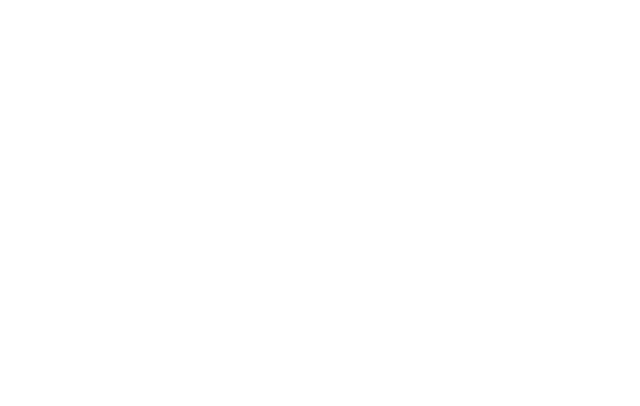
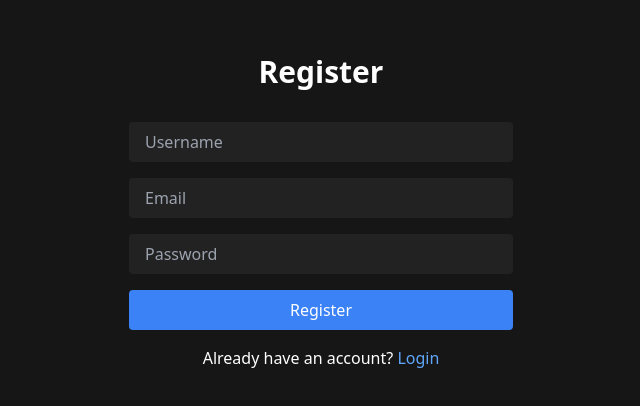
Before and after one commit to Pum2A/Foodify, a Next.js app: page /register in a window 1280 px wide. Shown: the part 188-594 px from the top of the page, without its empty margins (319-959 px from the left). Built offline with nearby package versions, Linux system fonts and the light colour scheme.

Commit message:
styled login and register

```diff
--- a/app/login/page.tsx
+++ b/app/login/page.tsx
@@ -1,11 +1,35 @@
-import React from 'react'
+"use client";
+import React from 'react';
+import { motion } from 'framer-motion';
+import Link from 'next/link';
 
-function Login() {
+const Login = () => {
   return (
-    <div>
+    <motion.div
+      className="min-h-screen flex flex-col justify-center items-center bg-[#161616] text-white px-6"
+      initial={{ opacity: 0, y: -50 }}
+      animate={{ opacity: 1, y: 0 }}
+      transition={{ duration: 0.5 }}
+    >
+      <h2 className="text-3xl font-bold mb-8">Login</h2>
+      <form className="w-full max-w-sm">
+        <input
+          type="email"
+          placeholder="Email"
+          className="w-full px-4 py-2 mb-4 bg-[#222] text-white rounded"
+        />
+        <input
+          type="password"
+          placeholder="Password"
+          className="w-full px-4 py-2 mb-4 bg-[#222] text-white rounded"
+        />
+        <button className="w-full bg-blue-500 py-2 rounded hover:bg-blue-600 transition">
+          Login
+        </button>
+      </form>
+      <p className="mt-4">Dont have an account? <a href="" className="text-blue-400"><Link href={'/register'}>Register</Link></a></p>
+    </motion.div>
+  );
+};
 
-    </div>
-  )
-}
-
-export default Login
+export default Login;
--- a/app/register/page.tsx
+++ b/app/register/page.tsx
@@ -1,11 +1,41 @@
-import React from 'react'
+"use client";
+import React from 'react';
+import { motion } from 'framer-motion';
+import Link from 'next/link';
 
-function Register() {
+
+const Register = () => {
   return (
-    <div>
+    <motion.div
+      className="min-h-screen flex flex-col justify-center items-center bg-[#161616] text-white px-6"
+      initial={{ opacity: 0, y: -50 }}
+      animate={{ opacity: 1, y: 0 }}
+      transition={{ duration: 0.5 }}
+    >
+      <h2 className="text-3xl font-bold mb-8">Register</h2>
+      <form className="w-full max-w-sm">
+        <input
+          type="text"
+          placeholder="Username"
+          className="w-full px-4 py-2 mb-4 bg-[#222] text-white rounded"
+        />
+        <input
+          type="email"
+          placeholder="Email"
+          className="w-full px-4 py-2 mb-4 bg-[#222] text-white rounded"
+        />
+        <input
+          type="password"
+          placeholder="Password"
+          className="w-full px-4 py-2 mb-4 bg-[#222] text-white rounded"
+        />
+        <button className="w-full bg-blue-500 py-2 rounded hover:bg-blue-600 transition">
+          Register
+        </button>
+      </form>
+      <p className="mt-4">Already have an account? <a href="" className="text-blue-400"><Link href={'/login'}>Login</Link></a></p>
+    </motion.div>
+  );
+};
 
-    </div>
-  )
-}
-
-export default Register
+export default Register;
```
